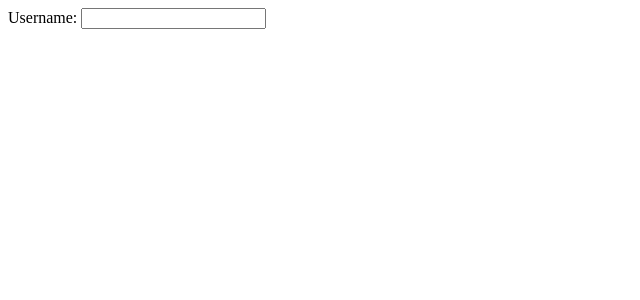
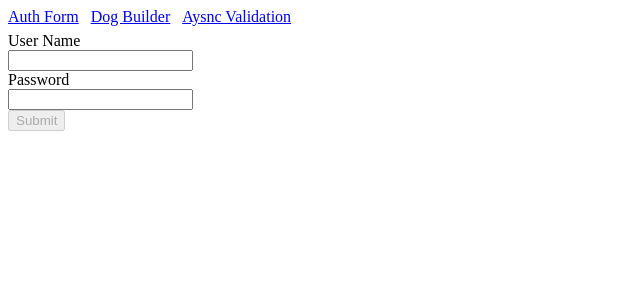
Before and after one commit to hillrw3/angular-reactive-forms, an Angular app: page /auth in a window 1280 px wide. Shown: the top 300 px of the page, without its empty margins (0-640 px from the left). Built offline with nearby package versions, Linux system fonts and the light colour scheme.

Commit message:
Add routing

```diff
--- a/src/app/app.component.html
+++ b/src/app/app.component.html
@@ -1,3 +1,6 @@
-<async-validator-example></async-validator-example>
-<!--<auth-form></auth-form>-->
-<!--<reactive-form></reactive-form>-->
+<nav>
+    <span class="nav-link"><a href="#" routerLink="/auth">Auth Form</a></span>
+    <span class="nav-link"><a href="#" routerLink="/dog-builder">Dog Builder</a></span>
+    <span class="nav-link"><a href="#" routerLink="/async-validation">Aysnc Validation</a></span>
+</nav>
+<router-outlet></router-outlet>
--- a/src/app/app.component.scss
+++ b/src/app/app.component.scss
@@ -0,0 +1,7 @@
+nav {
+  height: 1.5rem;
+}
+
+.nav-link {
+  margin-right: .75rem;
+}
--- a/src/app/auth-form/auth-form.component.html
+++ b/src/app/auth-form/auth-form.component.html
@@ -1,8 +1,8 @@
 <form [formGroup]="form" (submit)="submitForm()">
   <div class="form-group">
     <label>
-      <div>Name</div>
-      <input type="text" formControlName="name">
+      <div>User Name</div>
+      <input type="text" formControlName="username">
     </label>
   </div>
 
```
Also changed, not shown: src/app/app.module.ts (+10 -1 lines).
